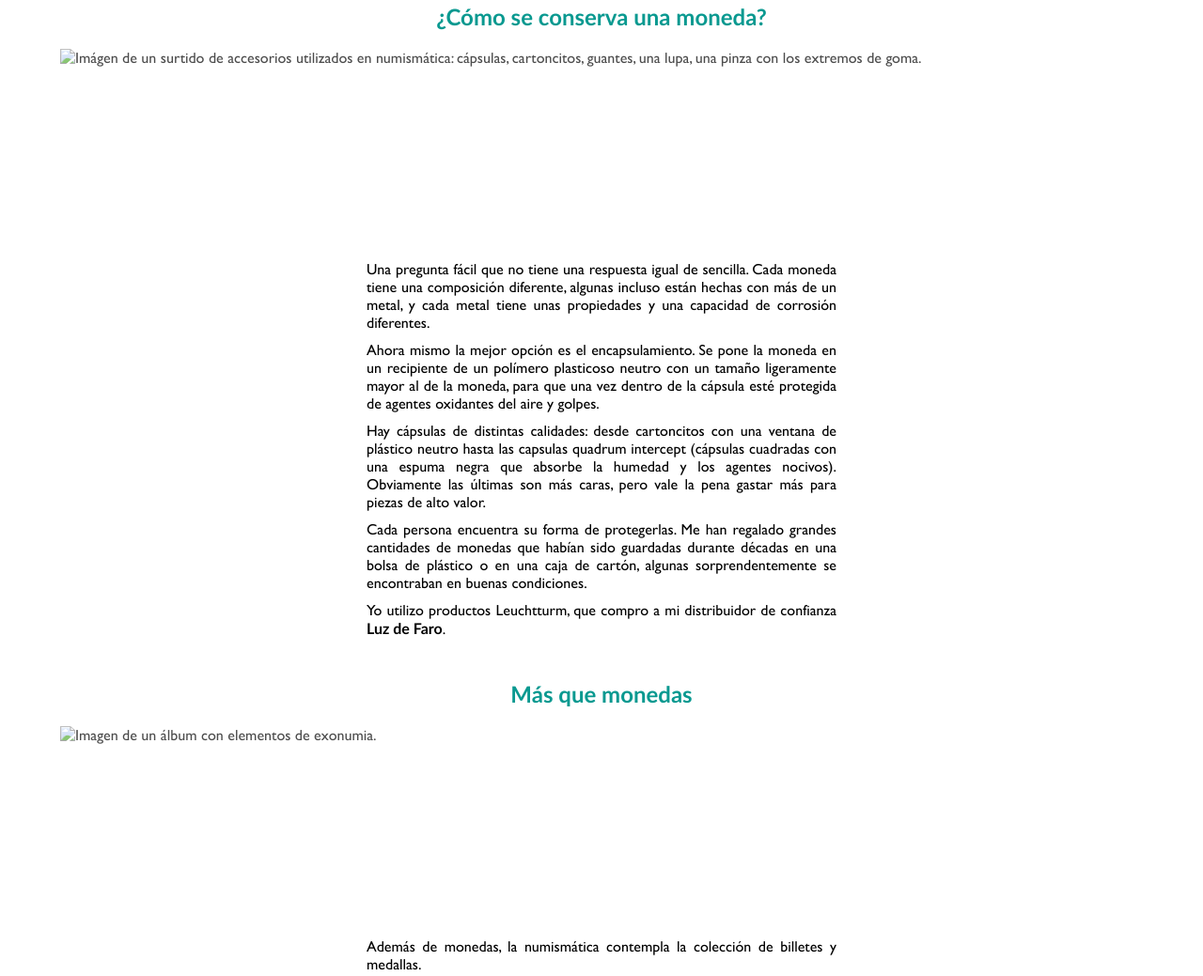
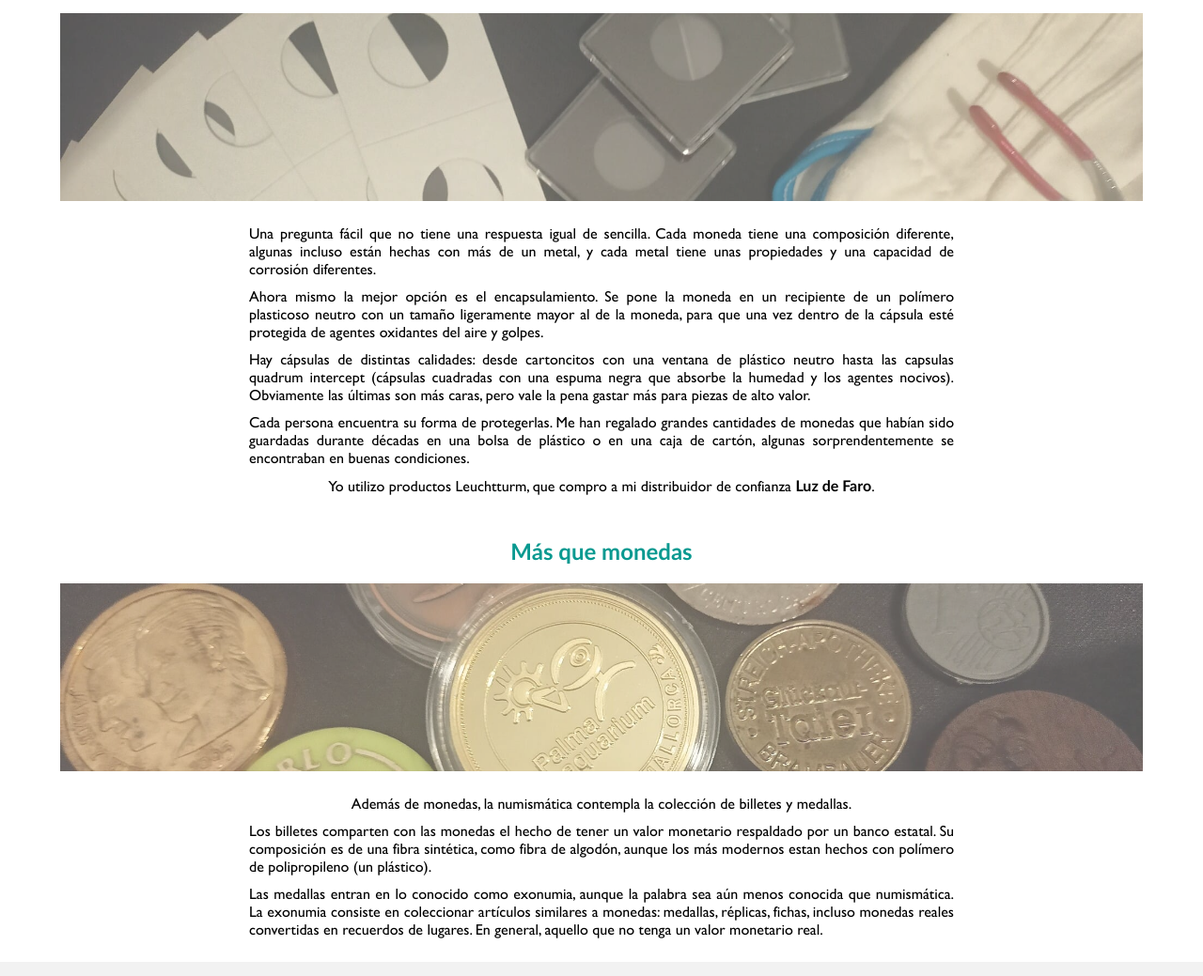
Before and after one commit to AlexSilvaFBMOLL/B2_Practica2, a plain HTML site: page numismatica.html in a window 1280 px wide. Shown: the part 610-1649 px from the top of the page at 94% size. Drawn offline with Linux system fonts and the light colour scheme.

Commit message:
imagenes

```diff
--- a/css/numismatica.css
+++ b/css/numismatica.css
@@ -1,5 +1,4 @@
 /* Estilos CSS aplicados únicamente a numismatica.html */
-
 /* Articulos de la página */
 article {/* Contenedor de artículos */
   display: flex;
@@ -10,10 +9,10 @@ article {/* Contenedor de artículos */
   padding: 20px;
   border-radius: 30px;
 }
-main h1 {/* Colores de encabezados */
+article h1 {/* Colores de encabezados */
   color: var(--text-color);
 }
-main img {/* Imágenes de los artículos */
+article img {/* Imágenes de los artículos */
   display: flex;
   align-items: center;
   justify-content: center;
@@ -25,11 +24,12 @@ main img {/* Imágenes de los artículos */
   object-position: 100% 20%;
   color: var(--text-color-secondary);
 }
-main p {/* Colores de texto */
-  max-width: 500px;
+article p {/* Colores de texto */
+  max-width: 750px;
   color: var(--text-color-secondary);
   margin: 5px;
 }
+
 article a {/* Enlaces que pueda haber en los párrafos */
   color: var(--text-color-secondary);
   font-weight: bold;
--- a/numismatica.html
+++ b/numismatica.html
@@ -34,7 +34,7 @@
     </article>
     <article>
       <h1>¿Cómo se conserva una moneda?</h1>
-      <img src="media/img/fondo/" alt="Imágen de un surtido de accesorios utilizados en numismática: cápsulas, cartoncitos, guantes, una lupa, una pinza con los extremos de goma.">
+      <img src="media/img/fondo/accesorios.jpg" alt="Imágen de un surtido de accesorios utilizados en numismática: cápsulas, cartoncitos, guantes, una lupa, una pinza con los extremos de goma.">
       <p>Una pregunta fácil que no tiene una respuesta igual de sencilla. Cada moneda tiene una composición diferente, algunas incluso están hechas con más de un metal, y cada metal tiene unas propiedades y una capacidad de corrosión diferentes.</p>
       <p>Ahora mismo la mejor opción es el encapsulamiento. Se pone la moneda en un recipiente de un polímero plasticoso neutro con un tamaño ligeramente mayor al de la moneda, para que una vez dentro de la cápsula esté protegida de agentes oxidantes del aire y golpes.</p>
       <p>Hay cápsulas de distintas calidades: desde cartoncitos con una ventana de plástico neutro hasta las capsulas quadrum intercept (cápsulas cuadradas con una espuma negra que absorbe la humedad y los agentes nocivos). Obviamente las últimas son más caras, pero vale la pena gastar más para piezas de alto valor.</p>
@@ -43,7 +43,7 @@
     </article>
     <article>
       <h1>Más que monedas</h1>
-      <img src="media/img/fondo/" alt="Imagen de un álbum con elementos de exonumia.">
+      <img src="media/img/fondo/exonumia.jpg" alt="Imagen de un álbum con elementos de exonumia.">
       <p>Además de monedas, la numismática contempla la colección de billetes y medallas.</p>
       <p>Los billetes comparten con las monedas el hecho de tener un valor monetario respaldado por un banco estatal. Su composición es de una fibra sintética, como fibra de algodón, aunque los más modernos estan hechos con polímero de polipropileno (un plástico).</p>
       <p>Las medallas entran en lo conocido como exonumia, aunque la palabra sea aún menos conocida que numismática. La exonumia consiste en coleccionar artículos similares a monedas: medallas, réplicas, fichas, incluso monedas reales convertidas en recuerdos de lugares. En general, aquello que no tenga un valor monetario real.</p>
```
Also changed, not shown: media/img/fondo/accesorios.jpg (added), media/img/fondo/album.jpg, media/img/fondo/exonumia.jpg (added), 2 other files.
